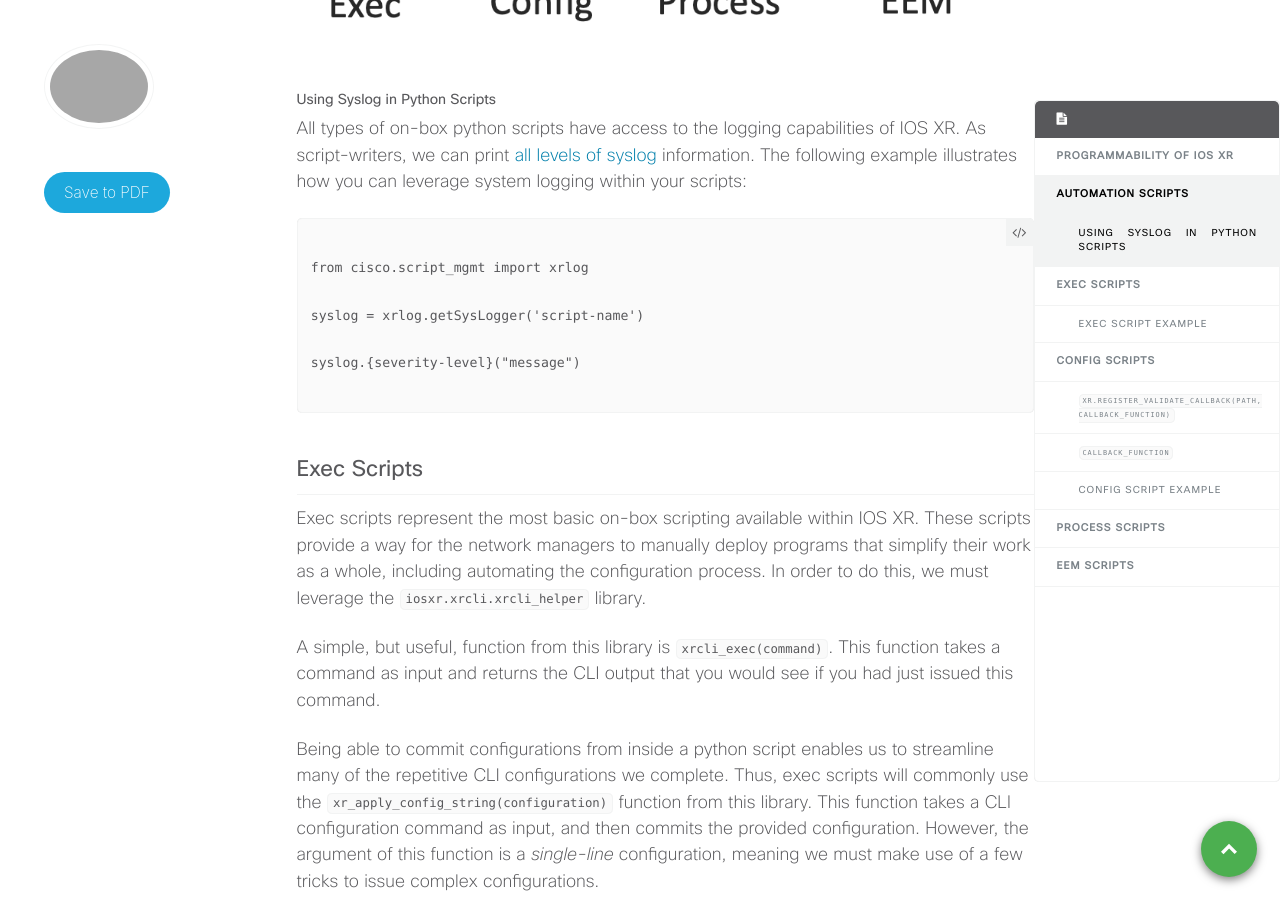
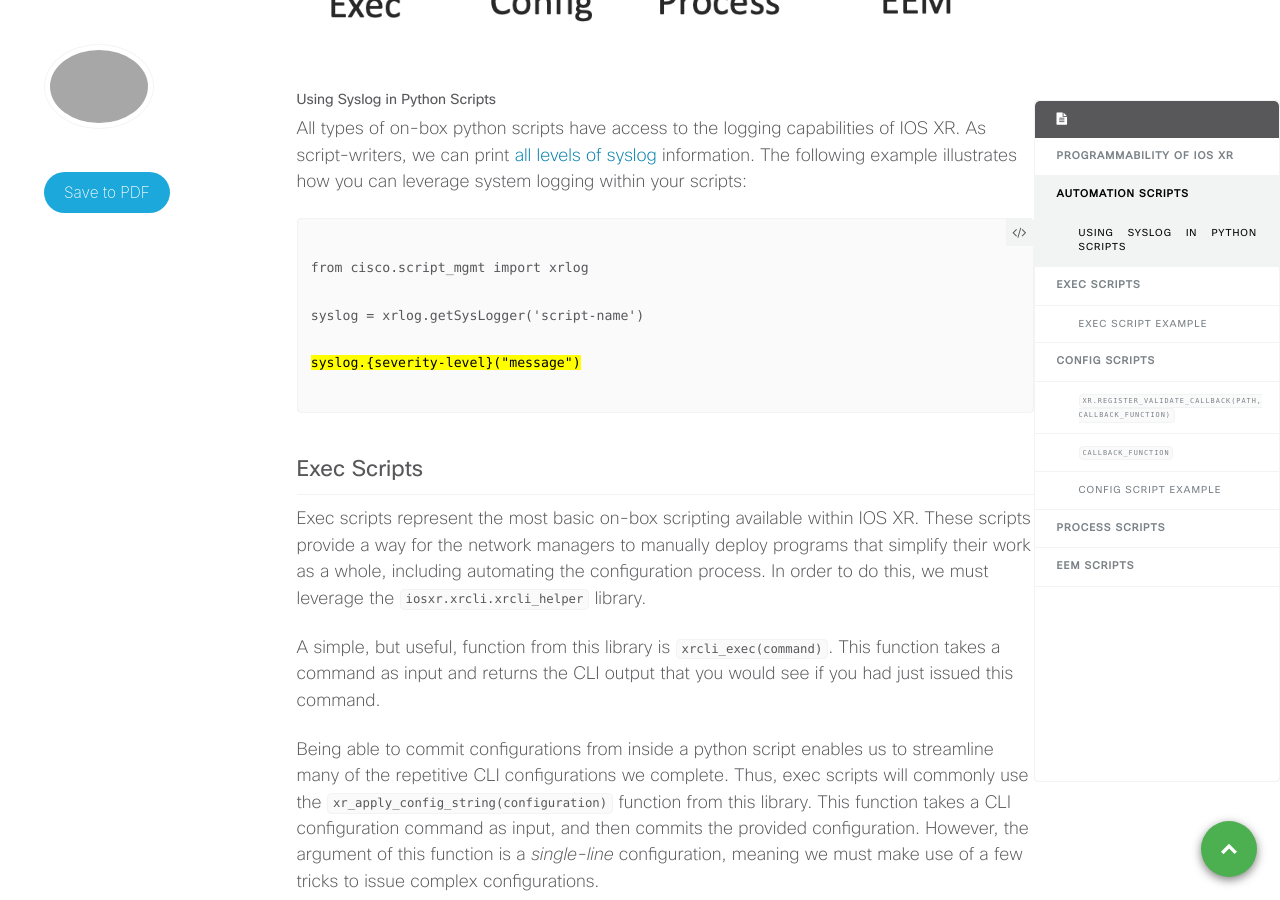
Before and after one commit to xrdocs/device-lifecycle, a Jekyll site: the page built from _blogs/2022-07-08-on-box-python-scripting.md, in a window 1280 px wide and 900 px high, scrolled down 1302 px. Built offline with Jekyll 4.4.1, drawn with Linux system fonts in a browser that asks for light colours; comment, search, counter and statistics services are not loaded.

```diff
--- a/_blogs/2022-07-08-on-box-python-scripting.md
+++ b/_blogs/2022-07-08-on-box-python-scripting.md
@@ -39,7 +39,7 @@ from cisco.script_mgmt import xrlog
 
 syslog = xrlog.getSysLogger('script-name')
 
-syslog.{severity-level}("message")
+<mark>syslog.{severity-level}("message")</mark>
 </code>
 </pre>
 </div>
```
